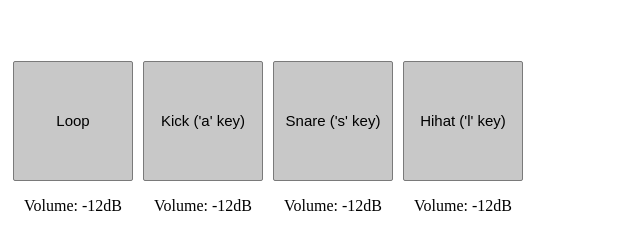
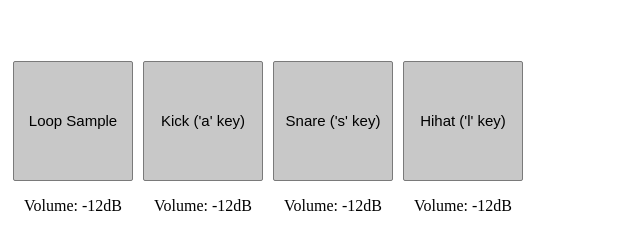
Before and after one commit to riccchard/ctp, a plain HTML site: page Beatbox.html in a window 1280 px wide. Shown: the part 287-517 px from the top of the page, 0-640 px from the left. Drawn offline with Linux system fonts and the light colour scheme; no server answers.

Commit message:
Update Beatbox.html

```diff
--- a/Beatbox.html
+++ b/Beatbox.html
@@ -68,7 +68,7 @@
 </div>
 <input id="fileChooseInput" type="file"></input>
 <div id = "loopsample" align = "center">
-    <button id= "loopPad" onclick="playdrum(4)">Loop</button>
+    <button id= "loopPad" onclick="playdrum(4)">Loop Sample</button>
     <p id= "loopVolLabel"></p>
     <input class="volume" onchange="changegain(4,this.value)" id="loopVol" title="Loop volume" type="range" min="-24" max ="0" value = "-12">
 </div>
```
